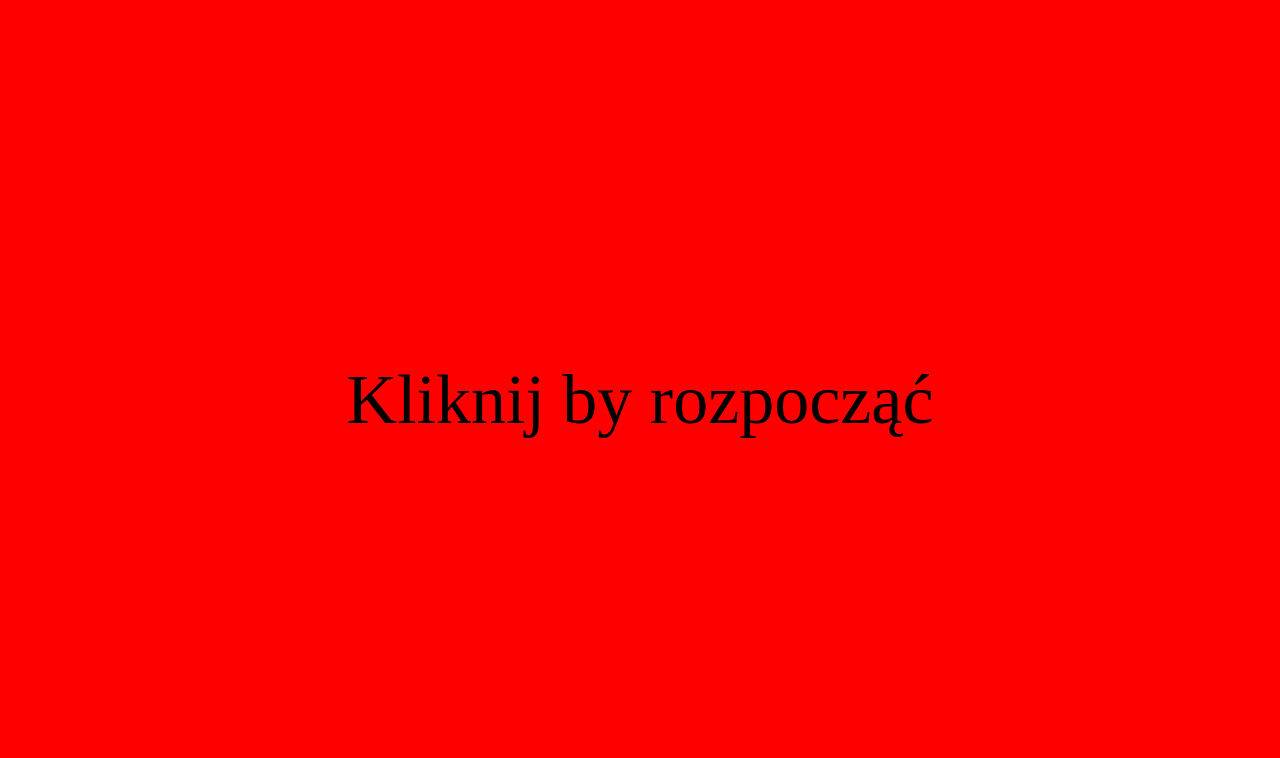
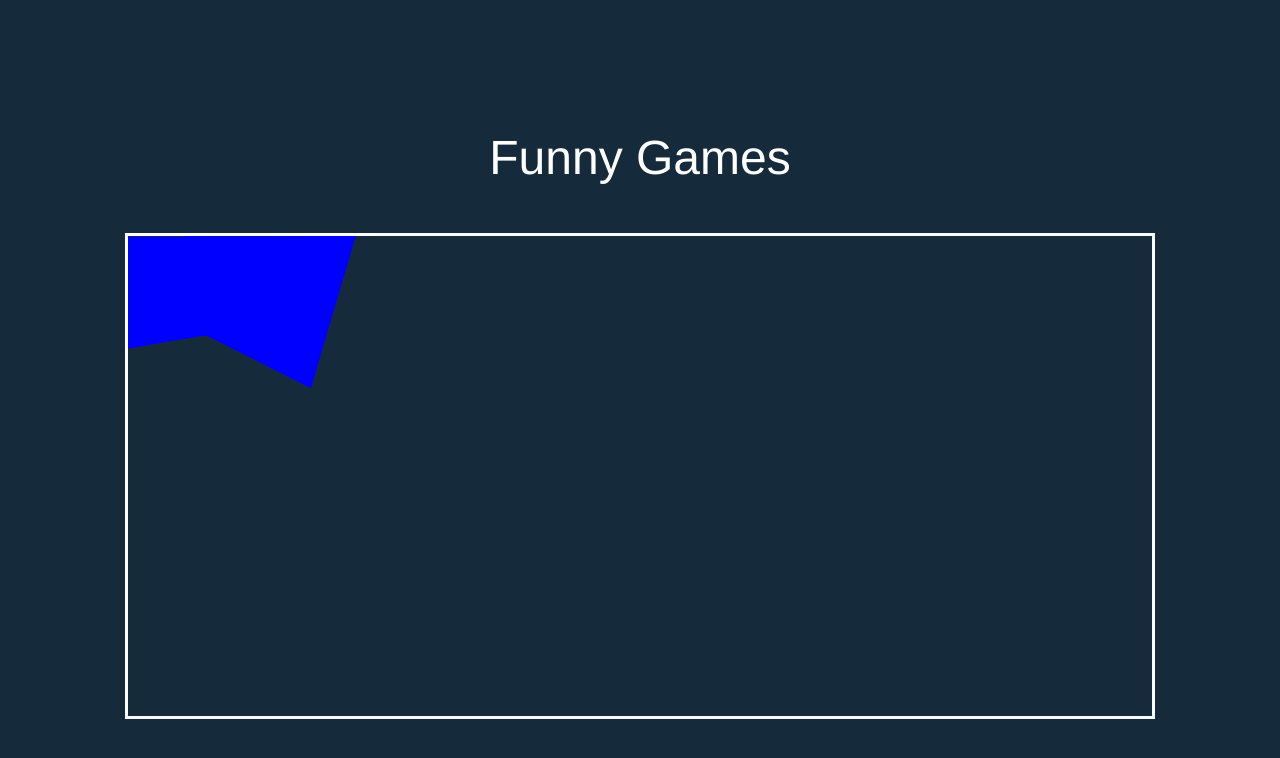
Before and after one commit to salarek/funnyfeatures, a Vue app: page / in a window 1280 px wide. Shown: the top 758 px of the page. Built offline with nearby package versions, Linux system fonts and the light colour scheme.

Commit message:
add menu and router

```diff
--- a/package.json
+++ b/package.json
@@ -10,11 +10,15 @@
   "dependencies": {
     "core-js": "^3.6.5",
     "moment": "^2.29.1",
-    "vue": "^2.6.11"
+    "sass": "^1.49.9",
+    "sass-loader": "^10.1.1",
+    "vue": "^2.6.11",
+    "vue-router": "^3.1.6"
   },
   "devDependencies": {
     "@vue/cli-plugin-babel": "~4.5.6",
     "@vue/cli-plugin-eslint": "~4.5.6",
+    "@vue/cli-plugin-router": "~4.3.0",
     "@vue/cli-service": "~4.5.6",
     "babel-eslint": "^10.1.0",
     "eslint": "^6.7.2",
--- a/src/App.vue
+++ b/src/App.vue
@@ -1,31 +1,15 @@
 <template>
   <div id="app">
-    <ps-drag />
+    <router-view />
   </div>
 </template>
 
-<script>
-// import PsConnect from "./components/PsConnect.vue";
-import PsDrag from "./components/PsDrag/PsDrag.vue";
-export default {
-  name: "App",
-  components: {
-    // PsConnect,
-    PsDrag,
-  },
-};
-</script>
-
 <style>
 body {
-  margin: 0 !important;
+  margin: 0px;
+  padding: 0px;
 }
 #app {
-  background: black;
-  position: "absolute";
-  width: 100vw;
-  height: 100vh;
-  padding: 0px;
-  margin: 0px;
+  font-family: Avenir, Helvetica, Arial, sans-serif;
 }
 </style>
--- a/src/components/PsDrag/PsDrag.vue
+++ b/src/components/PsDrag/PsDrag.vue
@@ -48,6 +48,7 @@
       class="end-screen"
       v-html="gameStatusText"
     ></div>
+    <div v-if="!play" class="backToHome" @click="pushRouter('/')">Cofnij</div>
   </div>
 </template>
 
@@ -132,7 +133,9 @@ export default {
     }, 1000);
   },
   methods: {
-    init() {},
+    pushRouter(src) {
+      this.$router.push(src);
+    },
     receiveTime(val) {
       this.gameStatusText =
         "KONIEC GRY<br>Kliknij by rozpocząć ponownie<br>" + val;
@@ -219,6 +222,24 @@ export default {
   align-items: center;
   text-align: center;
 }
+.backToHome {
+  box-shadow: 10px -0px 15px black;
+  background: blue;
+  position: fixed;
+  color: white;
+  z-index: 23;
+  font-size: 50px;
+  width: 10%;
+  height: 100%;
+  display: flex;
+  justify-content: center;
+  align-items: center;
+}
+.backToHome:hover {
+  transition: 0.5s;
+  width: 12%;
+  background: green;
+}
 .enemy {
   contain: content;
   border-radius: 50%;
--- a/src/main.js
+++ b/src/main.js
@@ -1,8 +1,10 @@
 import Vue from 'vue'
 import App from './App.vue'
+import router from './router'
 
 Vue.config.productionTip = false
 
 new Vue({
-  render: h => h(App),
+  router,
+  render: h => h(App)
 }).$mount('#app')
--- /dev/null
+++ b/src/router/index.js
@@ -0,0 +1,36 @@
+import Vue from "vue";
+import VueRouter from "vue-router";
+import Home from "../views/Home.vue";
+import PsDrag from "../components/PsDrag/PsDrag.vue";
+
+Vue.use(VueRouter);
+
+const routes = [
+  {
+    path: "/",
+    name: "Home",
+    component: Home,
+  },
+  {
+    path: "/dountTouchMe",
+    name: "dountTouchMe",
+    component: PsDrag,
+  },
+  {
+    path: "/about",
+    name: "About",
+    // route level code-splitting
+    // this generates a separate chunk (about.[hash].js) for this route
+    // which is lazy-loaded when the route is visited.
+    component: () =>
+      import(/* webpackChunkName: "about" */ "../views/About.vue"),
+  },
+];
+
+const router = new VueRouter({
+  mode: "history",
+  base: process.env.BASE_URL,
+  routes,
+});
+
+export default router;
--- /dev/null
+++ b/src/views/About.vue
@@ -0,0 +1,5 @@
+<template>
+  <div class="about">
+    <h1>This is an about page</h1>
+  </div>
+</template>
--- /dev/null
+++ b/src/views/Home.vue
@@ -0,0 +1,91 @@
+<template>
+  <div class="home">
+    <p>Funny Games</p>
+    <div class="games-container">
+      <svg
+        xmlns="http://www.w3.org/2000/svg"
+        width="2.37333in"
+        height="1.58667in"
+        viewBox="0 0 712 476"
+      >
+        <path
+          id="Zaznaczenie #1"
+          @click="pushRouter('dountTouchMe')"
+          :fill="currentColor"
+          stroke="black"
+          stroke-width="0"
+          d="M 0.00,2.00
+           C 0.00,2.00 171.00,2.00 171.00,2.00
+             171.00,2.00 186.00,1.00 186.00,1.00
+             186.00,1.00 420.00,1.00 420.00,1.00
+             420.00,1.00 527.00,1.00 527.00,1.00
+             527.00,1.00 542.00,0.00 542.00,0.00
+             542.00,0.00 712.00,0.00 712.00,0.00
+             712.00,0.00 619.42,315.00 619.42,315.00
+             619.42,315.00 589.42,417.00 589.42,417.00
+             589.42,417.00 572.00,476.00 572.00,476.00
+             572.00,476.00 531.00,455.31 531.00,455.31
+             531.00,455.31 505.00,442.25 505.00,442.25
+             505.00,442.25 338.00,357.75 338.00,357.75
+             338.00,357.75 273.00,324.75 273.00,324.75
+             273.00,324.75 244.00,310.80 244.00,310.80
+             244.00,310.80 222.00,313.92 222.00,313.92
+             222.00,313.92 171.00,322.75 171.00,322.75
+             171.00,322.75 57.00,342.25 57.00,342.25
+             57.00,342.25 0.00,352.00 0.00,352.00
+             0.00,352.00 0.00,2.00 0.00,2.00 Z"
+        />
+      </svg>
+    </div>
+  </div>
+</template>
+
+<script>
+// @ is an alias to /src
+
+export default {
+  name: "Home",
+  components: {},
+  data() {
+    return {
+      currentColor: "blue",
+    };
+  },
+  methods: {
+    pushRouter(src) {
+      this.$router.push(src);
+    },
+  },
+};
+</script>
+<style lang="scss" scope>
+.home {
+  background: rgb(21, 42, 59);
+  cursor: crosshair;
+  color: white;
+  position: absolute;
+  width: 100%;
+  height: 100%;
+  display: flex;
+  justify-content: center;
+  align-items: center;
+  flex-direction: column;
+}
+.games-container {
+  width: 80%;
+  height: 60%;
+  border: solid;
+}
+.btn {
+  background: yellow;
+  width: 400px;
+}
+svg:hover {
+  transition: 1s;
+  transform: scale(1.1);
+}
+p {
+  color: white;
+  font-size: 3rem;
+}
+</style>
```
Also changed, not shown: 1 other file (tests, documents, lock files or other folders).
